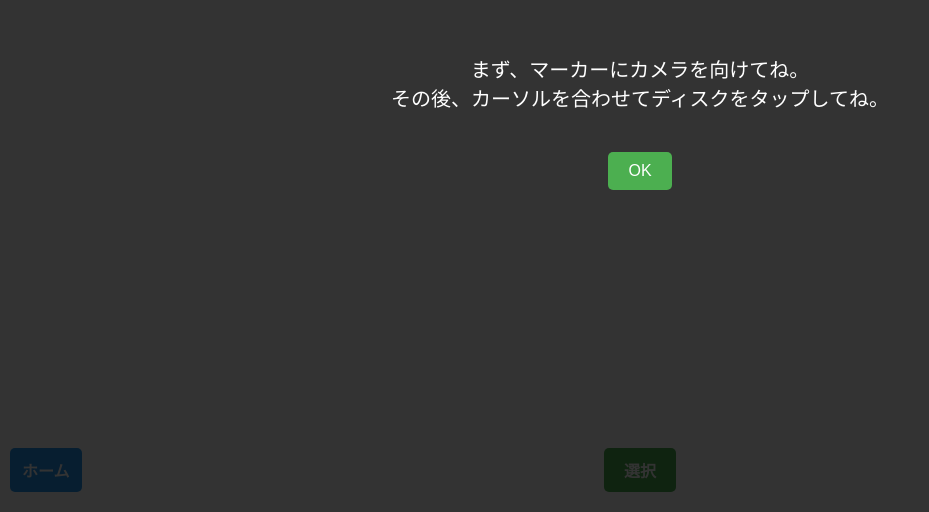
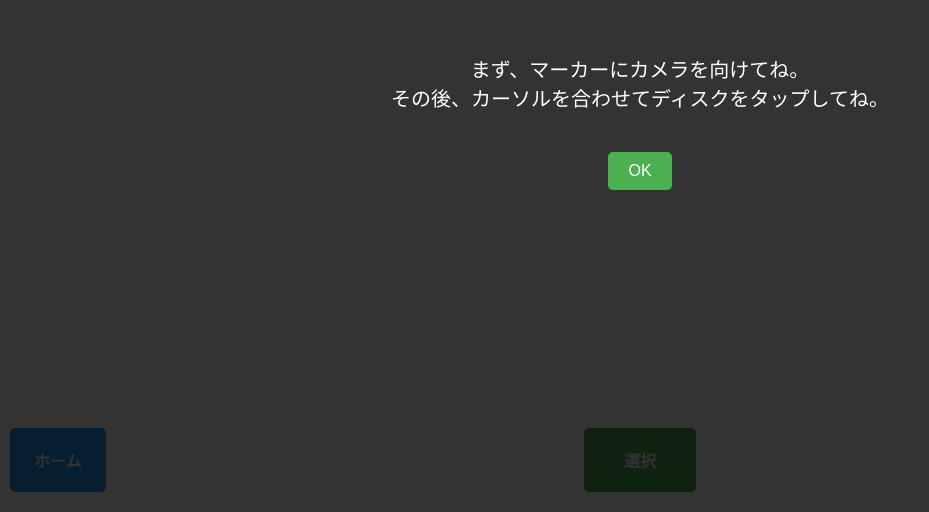
Before and after one commit to FUJI1229/hanoi, a plain HTML site: page hanoi-ar.html in a window 1280 px wide. Shown: the part 288-800 px from the top of the page, without its empty margins (0-929 px from the left). Drawn offline with Linux system fonts and the light colour scheme.

Commit message:
change button size

```diff
--- a/app.js
+++ b/app.js
@@ -16,7 +16,7 @@ window.addEventListener('DOMContentLoaded', () => {
     position: 'fixed',
     left: '10px',
     bottom: '20px',
-    padding: '10px 12px',
+    padding: '20px 24px',
     fontSize: '16px',
     fontWeight: 'bold',
     backgroundColor: '#2196F3',
--- a/hanoi-ar.html
+++ b/hanoi-ar.html
@@ -15,7 +15,7 @@
         bottom: 20px;
         left: 50%;
         transform: translateX(-50%);
-        padding: 10px 20px;
+        padding: 20px 40px;
         font-size: 16px;
         font-weight: bold;
         background-color: #4CAF50;
```
